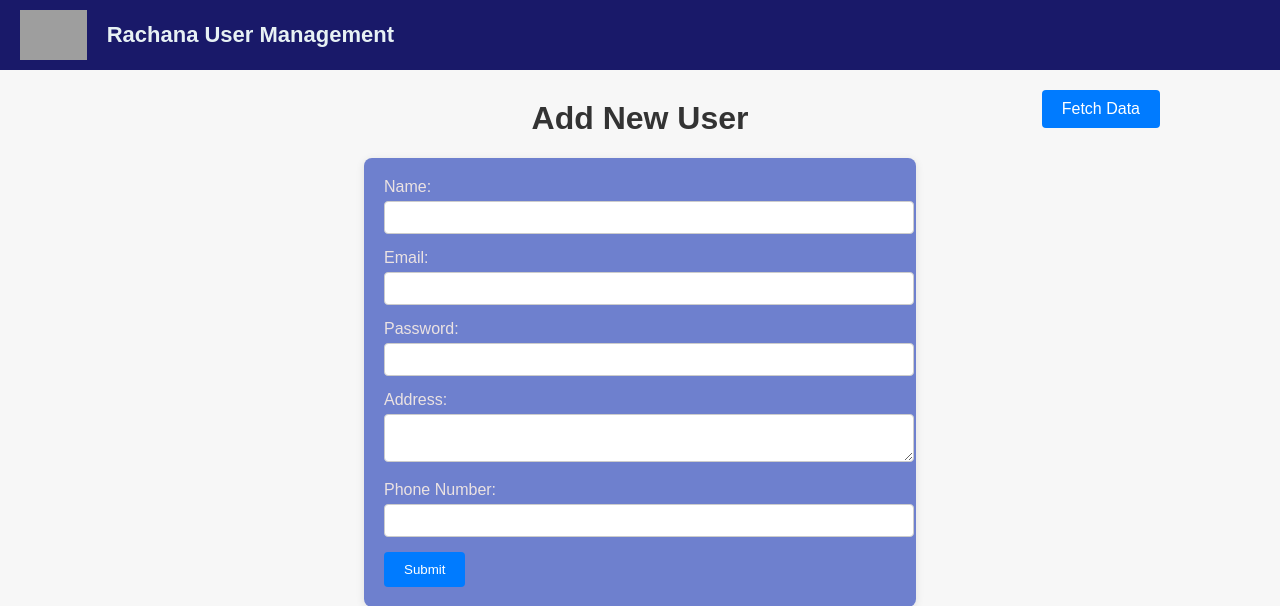
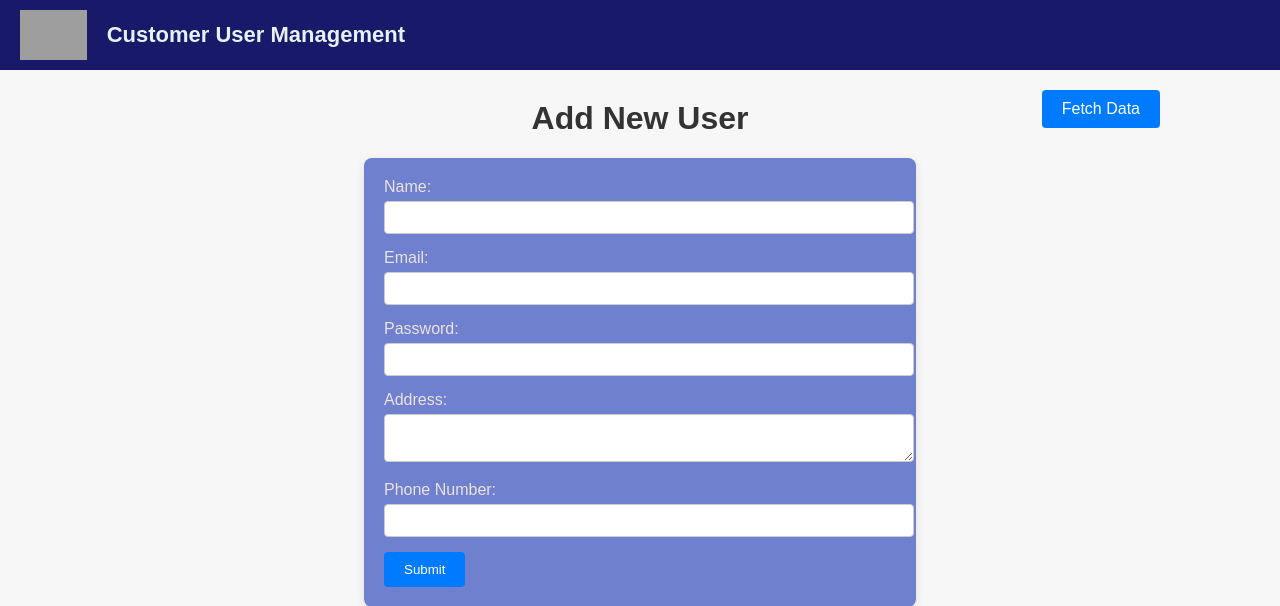
Before and after one commit to 20481A04K2/devopsendtoend, a Flask app: page / in a window 1280 px wide. Shown: the top 606 px of the page. Run offline with Flask 3, Linux system fonts and the light colour scheme; grey boxes are pictures that could not be loaded.

Commit message:
Update index.html

```diff
--- a/template/index.html
+++ b/template/index.html
@@ -86,7 +86,7 @@
 
 <div class="top-bar">
     <img src="https://storage.googleapis.com/bkt-static-tt/logo.png" alt="Logo">
-    <span>Rachana User Management</span>
+    <span>Customer User Management</span>
 </div>
 
 <a href="/get-data" class="btn">Fetch Data</a>
```
